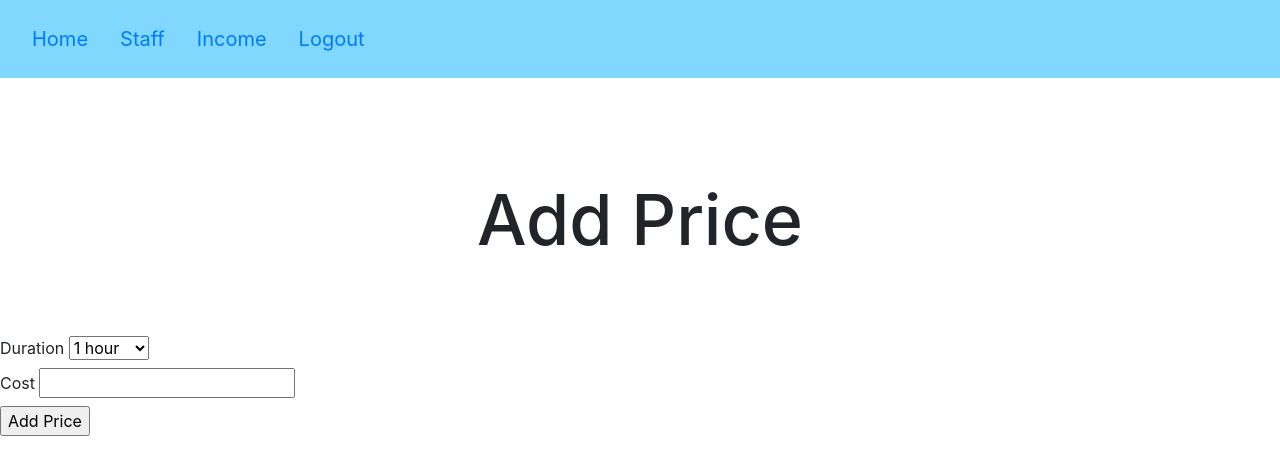
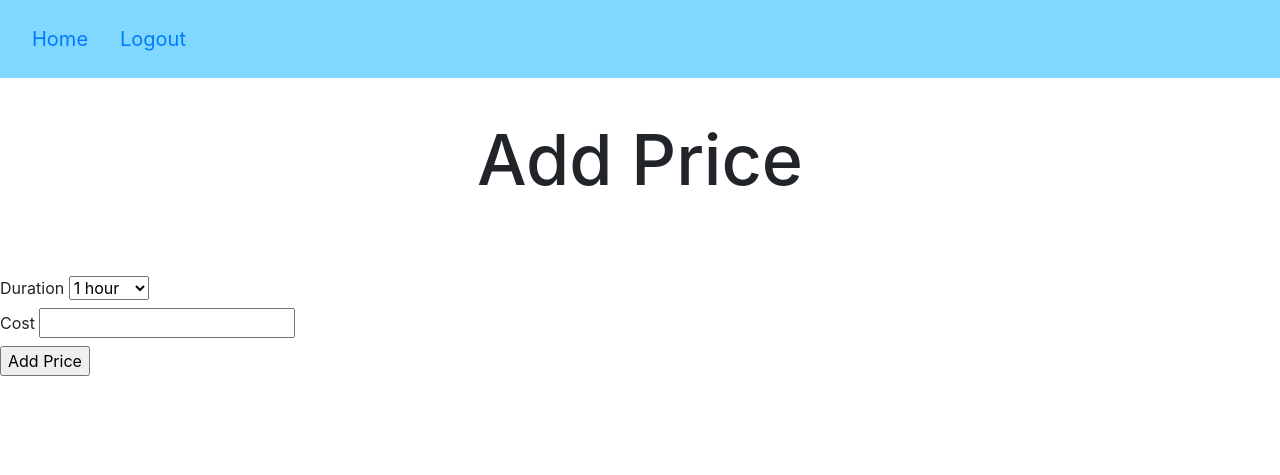
Before and after one commit to SOJ281/COMP2913, a Flask app: page /add_price in a window 1280 px wide. Shown: the top 475 px of the page. Run offline with Flask 2, Linux system fonts and the light colour scheme; a user stored in the database is signed in; some libraries are stand-ins or nearby versions.

Commit message:
employee navbar added and minor style changes

```diff
--- a/app/static/style2.css
+++ b/app/static/style2.css
@@ -26,7 +26,7 @@ h1 {
     text-align: center;
     font-size: 70px;
     margin-bottom: 50px;
-    margin-top: 100px;
+    margin-top: 40px;
 }
 
 .navbar {
--- a/app/templates/base.html
+++ b/app/templates/base.html
@@ -26,9 +26,12 @@
           <a class="nav-link" href="{{url_for('profile')}}">Profile</a>
           <a class="nav-link" href="{{url_for('booking')}}">Booking</a>
           {% endif %}
-          {% if current_user.staff != 0%}
+          {% if current_user.staff == 2 %}
           <a class="nav-link" href="{{url_for('staff')}}">Staff</a>
           <a class="nav-link" href="{{url_for('price_view')}}">Income</a>
+          {% endif %}
+          {% if current_user.staff == 1 %}
+          <a class="nav-link" href="{{url_for('employee')}}">Employee</a>
           {% endif %}
           <a class="nav-link" href="{{url_for('logout')}}">Logout</a>
           {% else %}
--- a/app/templates/income.html
+++ b/app/templates/income.html
@@ -64,7 +64,7 @@
             </tr>-->
             <tr>
                 <td>
-                <button>submit</button>
+                    <button class="btn btn-outline-primary">Submit</button>
                 </td>
             </tr>
         </table>
```
Also changed, not shown: app.db.
